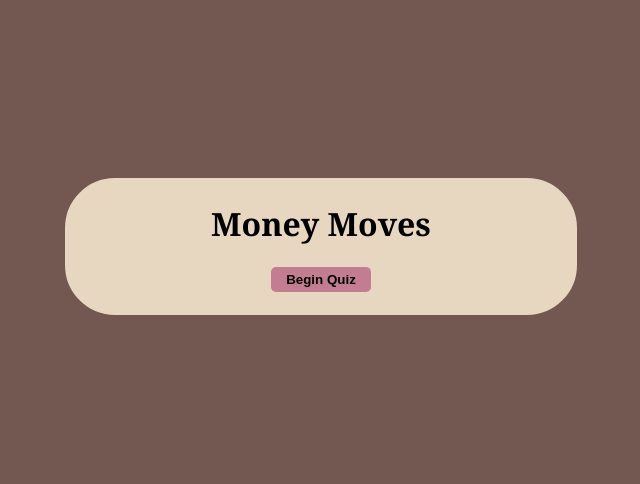
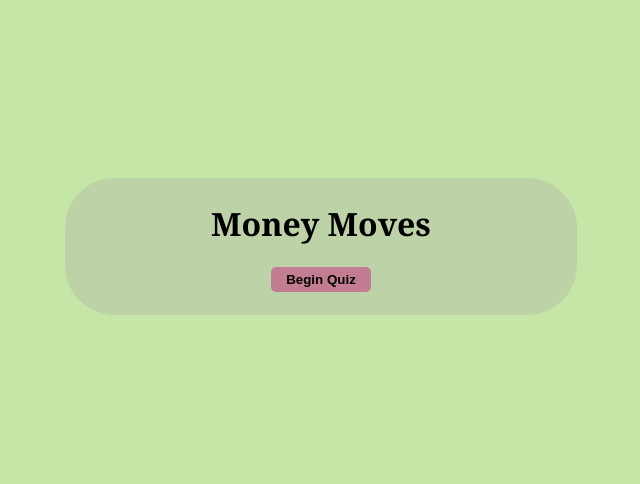
Before and after one commit to lk281/money_moves, a Flask app: page / in a window 1280 px wide. Shown: the top 484 px of the page, without its empty margins (319-959 px from the left). Run offline with Flask 2, Linux system fonts and the light colour scheme; some libraries are stand-ins or nearby versions.

Commit message:
put new styling

```diff
--- a/static/css/style.css
+++ b/static/css/style.css
@@ -1,6 +1,6 @@
 body {
     text-align: center;
-    background-color: #735751;
+    background-color: #C5E6A6;
     padding: 170px 0;
     font-family: "Times New Roman", Times, serif;
 }
@@ -22,9 +22,9 @@ body {
     border-radius: 2px;
 }
 .filled-border{
-    border:3px solid #E7D7C1;
+    border:3px solid #BDD2A6;
     border-radius: 50px;
-    background-color: #E7D7C1;
+    background-color: #BDD2A6;
     width: 40%;
     margin:0 auto;
     padding-bottom: 20px;
```
